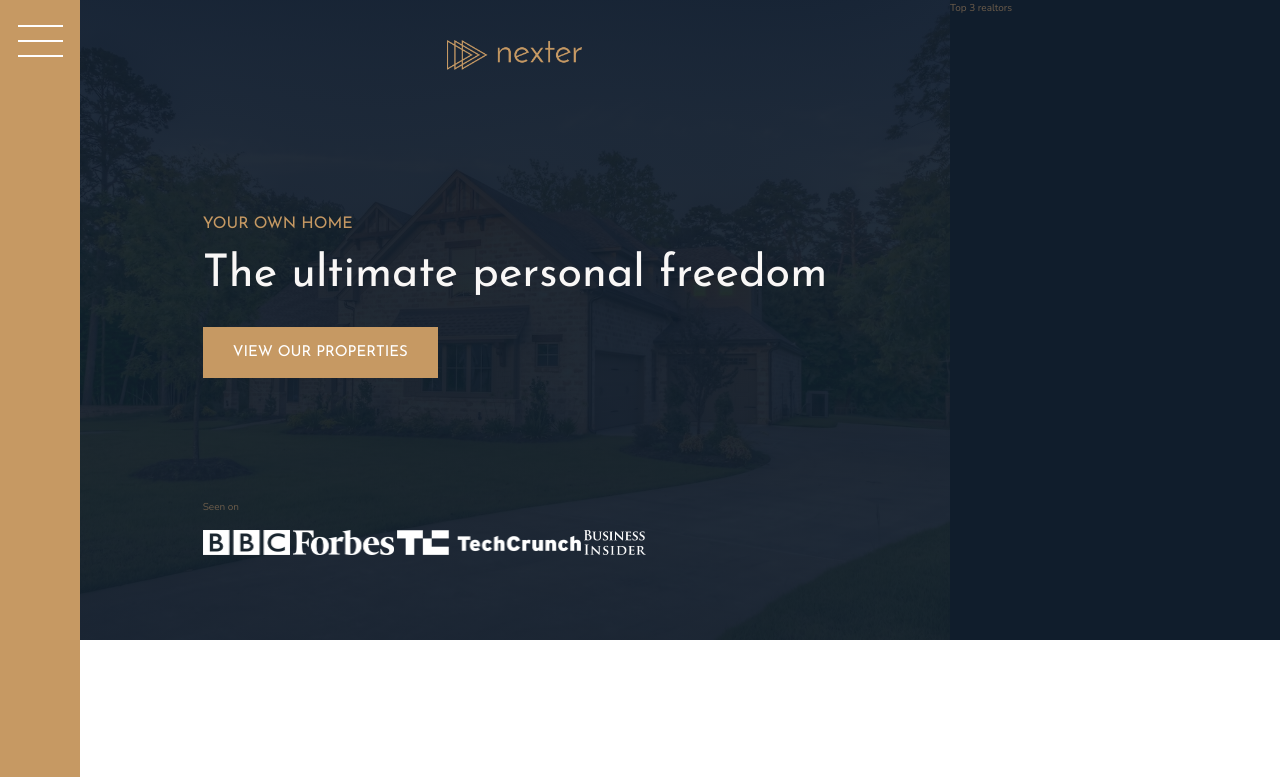
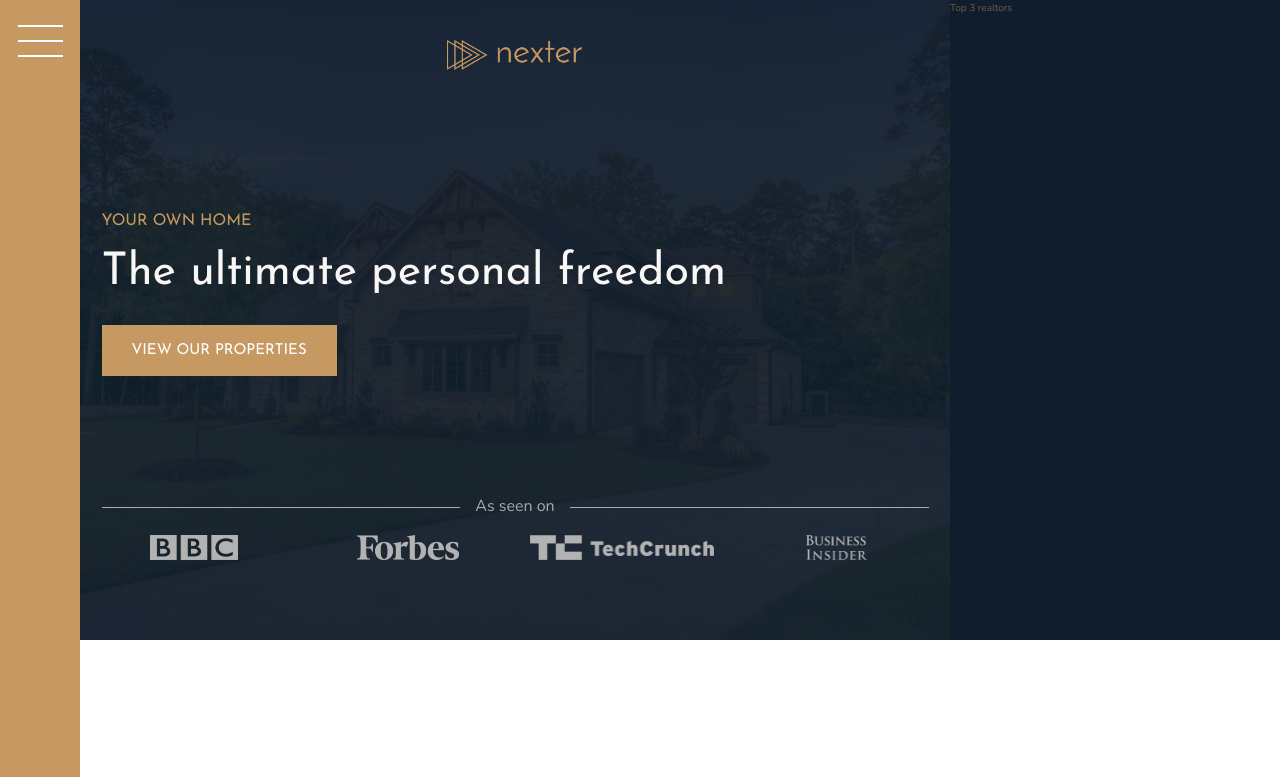
Before and after one commit to AlinaZakirod/nexter-, a website: page index.html in a window 1280 px wide. Shown: the top 777 px of the page. Drawn offline with nearby package versions, Linux system fonts and the light colour scheme.

Commit message:
as seen on section

```diff
--- a/index.html
+++ b/index.html
@@ -23,7 +23,7 @@
       <h3 class="heading-3">Your own home</h3>
       <h1 class="heading-1">The ultimate personal freedom</h1>
       <button class="btn header__btn">View our properties</button>
-      <div class="header__seenon-text">Seen on</div>
+      <div class="header__seenon-text">As seen on</div>
       <div class="header__seenon-logos">
         <img src="img/logo-bbc.png" alt="Seen on logo 1" />
         <img src="img/logo-forbes.png" alt="Seen on logo 2" />
--- a/sass/_header.scss
+++ b/sass/_header.scss
@@ -28,11 +28,31 @@
   }
 
   &__seenon-text {
+    display: grid;
+    grid-template-columns: 1fr max-content 1fr;
+    grid-column-gap: 15px;
+    align-items: center;
+
+    font-size: 1.6rem;
+    color: $color-grey-light-2;
+
+    &::before,
+    &::after {
+      content: "";
+      height: 1px;
+      display: block;
+      background-color: currentColor;
+    }
   }
 
   &__seenon-logos {
+    display: grid;
+    grid-template-columns: repeat(4, 1fr);
+    grid-column-gap: 3rem;
+    justify-items: center;
     img {
       height: 2.5rem;
+      filter: brightness(70%);
     }
   }
 }
```
Also changed, not shown: css/style.css.
